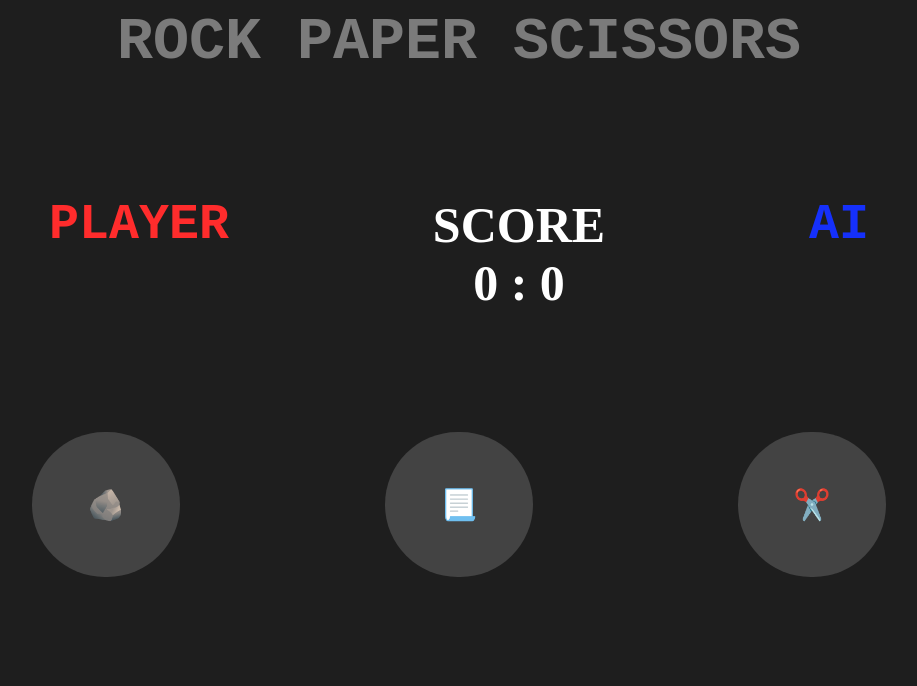
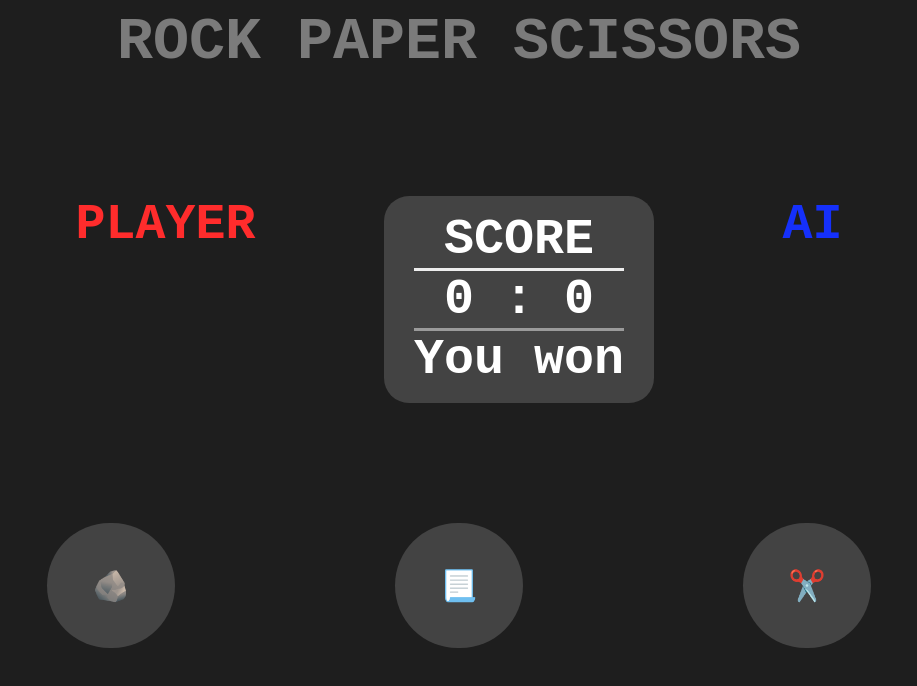
Before and after one commit to stephenwiafe/rock-paper-scissors, a plain HTML site: page index.html in a window 1280 px wide. Shown: the whole page, without its empty margins (181-1098 px from the left). Drawn offline with Linux system fonts and the light colour scheme.

Commit message:
Add scoreboard ui

```diff
--- a/css/styles.css
+++ b/css/styles.css
@@ -11,7 +11,7 @@ body {
 }
 
 button {
-    padding: 55px;
+    padding: 45px;
     background-color: rgb(67, 67, 67);
     font-size: 30px;
     border-radius: 100px;
@@ -20,7 +20,7 @@ button {
 
 .main-content {
     display: flex;
-    justify-content: space-around;
+    justify-content: space-evenly;
     color: rgb(109, 255, 240);
     padding: 120px;
 }
@@ -43,11 +43,24 @@ button {
 .score-board {
     font-size: 50px;
     font-weight: bold;
+    font-family:'Courier New', Courier, monospace;
+    background-color: rgb(67, 67, 67);
+    text-align: center;
+    border-style: outset;
+    border-radius: 25px;
     color: white;
-    text-align: center;
+    padding: 15px 30px;
+    border: 0;
+    margin: 0;
 }
 
 .selection {
     display: flex;
     justify-content: space-evenly;
 }
+
+.score {
+    border-bottom-style: outset;
+    border-top-style: outset;
+    color: rgb(255, 255, 255);
+}
--- a/index.html
+++ b/index.html
@@ -11,8 +11,9 @@
       <div class="main-content">
         <div class="player">PLAYER</div>
         <div class="score-board">
-          <span>SCORE</span>
-          <div> 0 : 0</div>
+          SCORE
+          <div class="score"> 0 : 0</div>
+          <div class="message">You won</div>
         </div>
         <div class="ai">AI</div>
       </div>
```
